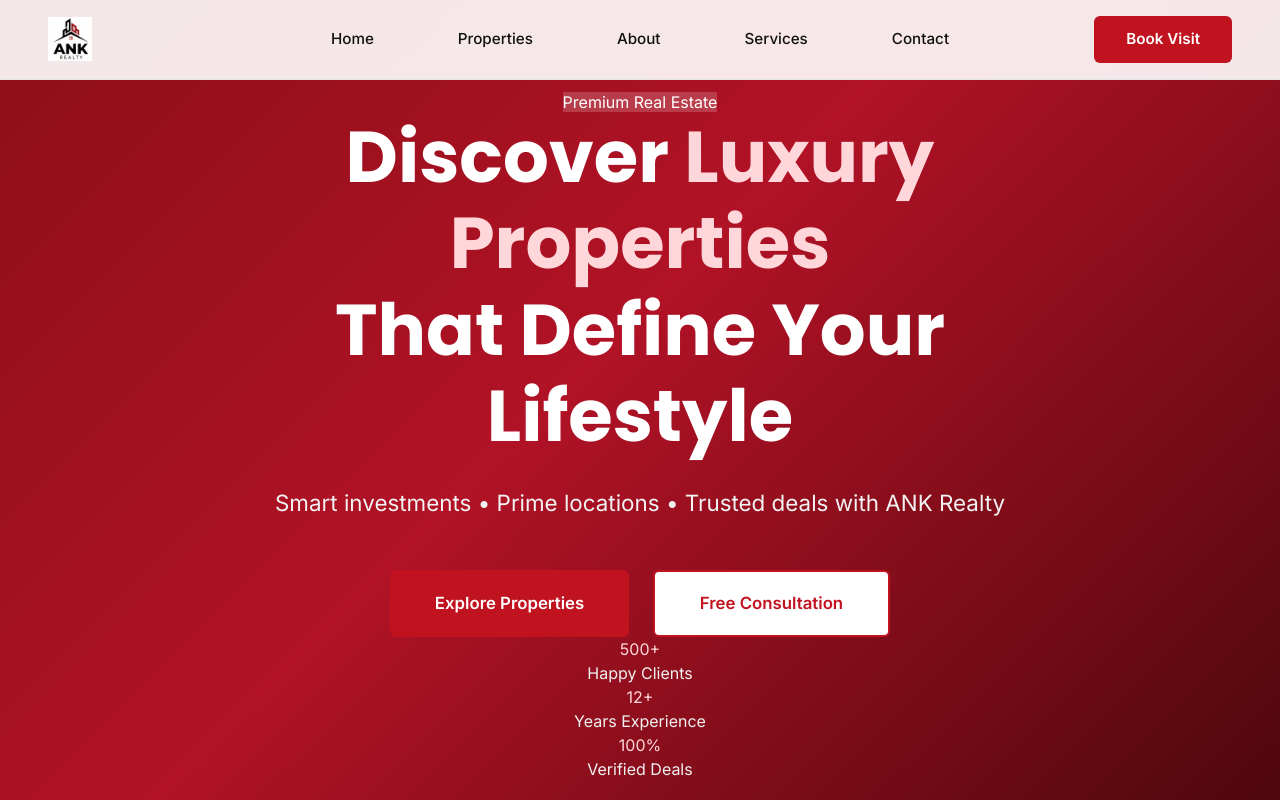
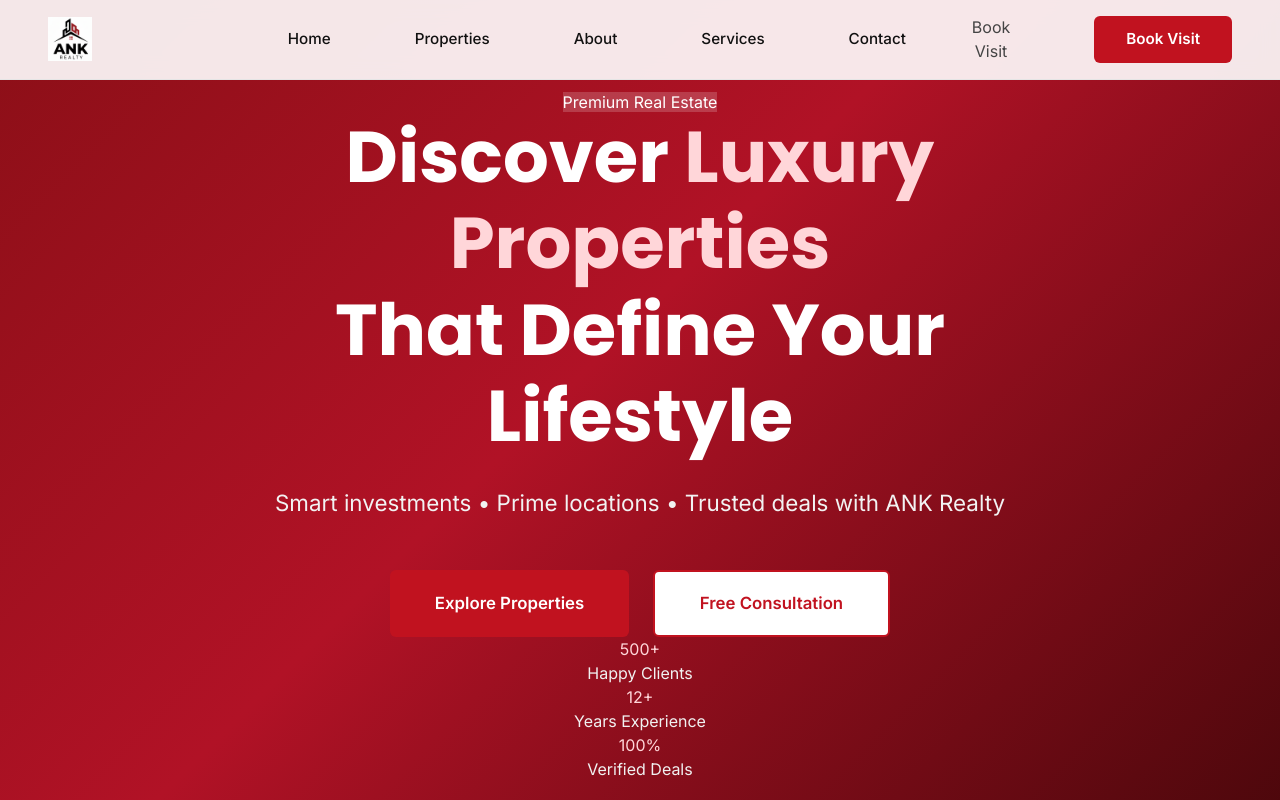
Before and after one commit to abhishekkumardevloper/ANK-real-state, a React (Create React App) app in the folder frontend/: page / in a window 1280 px wide. Shown: the top 800 px of the page. Built offline with nearby package versions, Linux system fonts and the light colour scheme.

Commit message:
Refactor header and navigation structure

```diff
--- a/frontend/src/pages/Home.jsx
+++ b/frontend/src/pages/Home.jsx
@@ -42,7 +42,7 @@ const Home = () => {
   <header className={`header ${scrolled ? 'scrolled' : ''}`}>
     <div className="header-content">
 
-          {/* LOGO IMAGE */}
+      {/* LOGO */}
       <div className="logo">
         <img
           src="/LOgo5.png"
@@ -51,32 +51,51 @@ const Home = () => {
         />
       </div>
 
+      {/* MOBILE MENU BUTTON */}
+      <button
+        className="mobile-menu-btn"
+        onClick={() => setMobileMenuOpen(!mobileMenuOpen)}
+      >
+        {mobileMenuOpen ? <X /> : <Menu />}
+      </button>
+
+      {/* NAV LINKS */}
       <nav className={`nav ${mobileMenuOpen ? 'nav-open' : ''}`}>
-            <a href="#home">Home</a>
-            <a href="#properties">Properties</a>
-            <a href="#about">About</a>
-            <a href="#services">Services</a>
-            <a href="#contact">Contact</a>
+        <a onClick={() => setMobileMenuOpen(false)} href="#home">Home</a>
+        <a onClick={() => setMobileMenuOpen(false)} href="#properties">Properties</a>
+        <a onClick={() => setMobileMenuOpen(false)} href="#about">About</a>
+        <a onClick={() => setMobileMenuOpen(false)} href="#services">Services</a>
+        <a onClick={() => setMobileMenuOpen(false)} href="#contact">Contact</a>
+
+        {/* MOBILE ONLY CTA */}
+        <button
+          className="mobile-book-btn"
+          onClick={() => {
+            setMobileMenuOpen(false);
+            document
+              .getElementById('contact')
+              .scrollIntoView({ behavior: 'smooth' });
+          }}
+        >
+          Book Visit
+        </button>
       </nav>
 
+      {/* DESKTOP CTA */}
       <button
         className="book-visit-btn"
         onClick={() =>
-              document.getElementById('contact')
+          document
+            .getElementById('contact')
             .scrollIntoView({ behavior: 'smooth' })
         }
       >
         Book Visit
       </button>
 
-          <button
-            className="mobile-menu-btn"
-            onClick={() => setMobileMenuOpen(!mobileMenuOpen)}
-          >
-            {mobileMenuOpen ? <X /> : <Menu />}
-          </button>
     </div>
   </header>
+
 
       {/* ================= HERO SECTION (UPGRADED) ================= */}
       <section id="home" className="hero-section">
```
Lines whose indentation alone changed are shown as unchanged.
